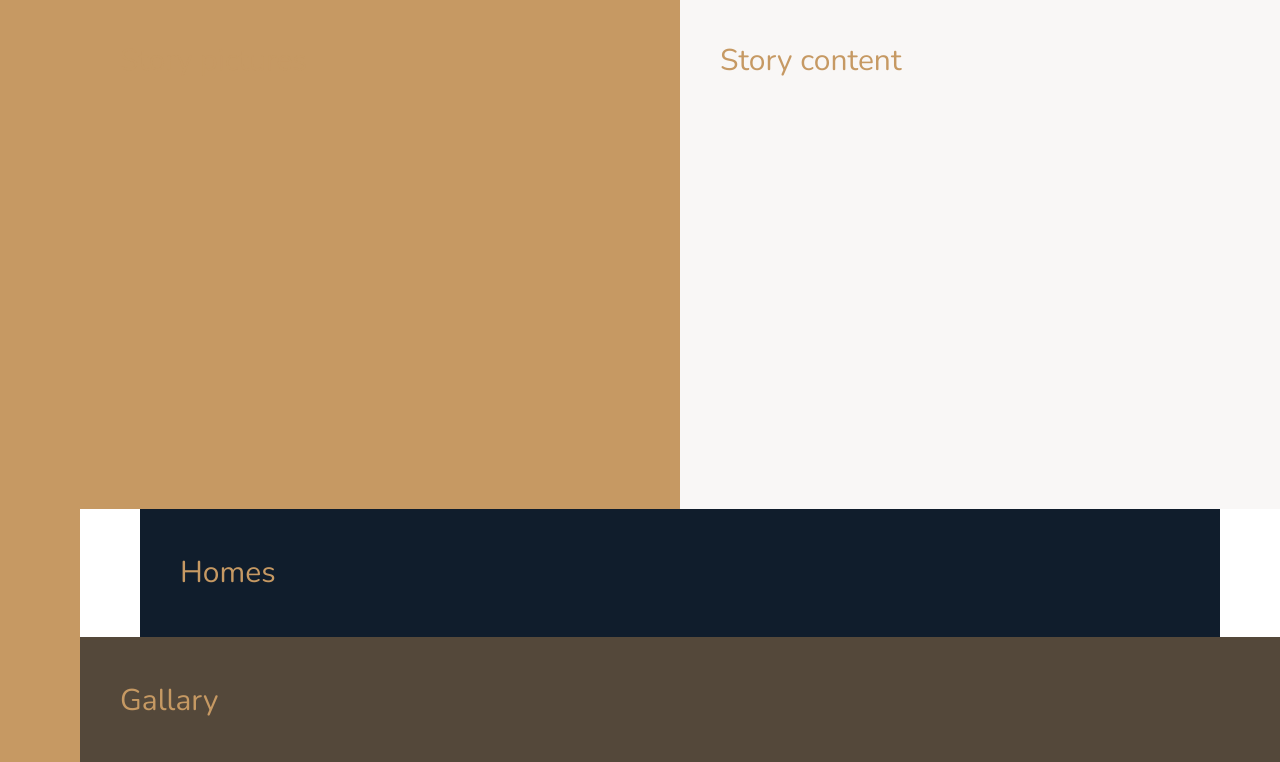
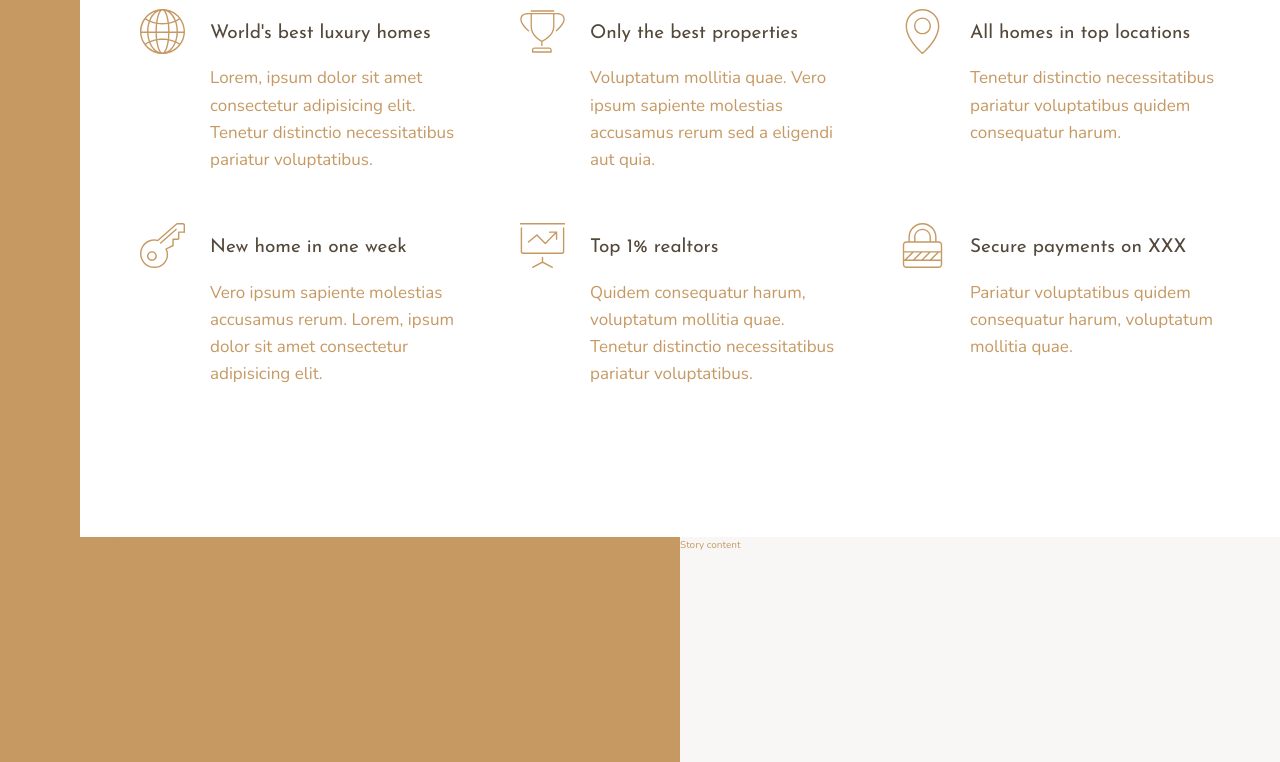
Before and after one commit to LKb22/nexter-page, a website: page index.html in a window 1280 px wide. Shown: the part 771-1533 px from the top of the page. Drawn offline with nearby package versions, Linux system fonts and the light colour scheme; files that its build step writes are made by us from their sources.

Commit message:
feature section complete

```diff
--- a/index.html
+++ b/index.html
@@ -1,52 +1,111 @@
 <!DOCTYPE html>
 <html lang="en">
 	<head>
-        <meta charset="UTF-8">
-        <meta name="viewport" content="width=device-width, initial-scale=1.0">
-        <meta http-equiv="X-UA-Compatible" content="ie=edge">
+		<meta charset="UTF-8" />
+		<meta
+			name="viewport"
+			content="width=device-width, initial-scale=1.0"
+		/>
+		<meta
+			http-equiv="X-UA-Compatible"
+			content="ie=edge"
+		/>
 
-        <link href="https://fonts.googleapis.com/css?family=Josefin+Sans:300,400,400i|Nunito:300,300i" rel="stylesheet">
-        <link rel="stylesheet" href="css/style.css">
-        <link rel="shortcut icon" type="image/png" href="img/favicon.png">
+		<link
+			href="https://fonts.googleapis.com/css?family=Josefin+Sans:300,400,400i|Nunito:300,300i"
+			rel="stylesheet"
+		/>
+		<link
+			rel="stylesheet"
+			href="css/style.css"
+		/>
+		<link
+			rel="shortcut icon"
+			type="image/png"
+			href="img/favicon.png"
+		/>
 
 		<title>nexter &mdash; your home, your freedom</title>
 	</head>
 	<body class="container">
-       <div class="sidebar">
-        Sidebar
-       </div>
+		<div class="sidebar">Sidebar</div>
 
-       <header class="header">
-        Header
-       </header>
+		<header class="header">Header</header>
 
-       <div class="realtors">
-        Top 3 realtors
-       </div>
+		<div class="realtors">Top 3 realtors</div>
 
 		<div class="features">
-        Features
+			<div class="feature">
+				<svg class="feature__icon">
+					<use xlink:href="/img/sprite.svg#icon-global"></use>
+				</svg>
+				<h4 class="heading-4  heading-4--dark">World's best luxury homes</h4>
+				<p class="feature__text">
+					Lorem, ipsum dolor sit amet consectetur adipisicing elit. Tenetur
+					distinctio necessitatibus pariatur voluptatibus.
+				</p>
+			</div>
+			<div class="feature">
+				<svg class="feature__icon">
+					<use xlink:href="/img/sprite.svg#icon-trophy"></use>
+				</svg>
+				<h4 class="heading-4  heading-4--dark">Only the best properties</h4>
+				<p class="feature__text">
+					Voluptatum mollitia quae. Vero ipsum sapiente molestias accusamus
+					rerum sed a eligendi aut quia.
+				</p>
+			</div>
+			<div class="feature">
+				<svg class="feature__icon">
+					<use xlink:href="/img/sprite.svg#icon-map-pin"></use>
+				</svg>
+				<h4 class="heading-4  heading-4--dark">All homes in top locations</h4>
+				<p class="feature__text">
+					Tenetur distinctio necessitatibus pariatur voluptatibus quidem
+					consequatur harum.
+				</p>
+			</div>
+			<div class="feature">
+				<svg class="feature__icon">
+					<use xlink:href="/img/sprite.svg#icon-key"></use>
+				</svg>
+				<h4 class="heading-4  heading-4--dark">New home in one week</h4>
+				<p class="feature__text">
+					Vero ipsum sapiente molestias accusamus rerum. Lorem, ipsum dolor sit
+					amet consectetur adipisicing elit.
+				</p>
+			</div>
+			<div class="feature">
+				<svg class="feature__icon">
+					<use xlink:href="/img/sprite.svg#icon-presentation"></use>
+				</svg>
+				<h4 class="heading-4  heading-4--dark">Top 1% realtors</h4>
+				<p class="feature__text">
+					Quidem consequatur harum, voluptatum mollitia quae. Tenetur distinctio
+					necessitatibus pariatur voluptatibus.
+				</p>
+			</div>
+			<div class="feature">
+				<svg class="feature__icon">
+					<use xlink:href="/img/sprite.svg#icon-lock "></use>
+				</svg>
+				<h4 class="heading-4  heading-4--dark">Secure payments on XXX</h4>
+				<p class="feature__text">
+					Pariatur voluptatibus quidem consequatur harum, voluptatum mollitia
+					quae.
+				</p>
+			</div>
 		</div>
 
 		<!-- Since we are using CSS grid, we can just create the two grid divs without the parent div -->
-       <div class="story__pictures">
-        Story pictures
-       </div>
+		<div class="story__pictures">Story pictures</div>
 
-       <div class="story__content">
-        Story content
-       </div>
+		<div class="story__content">Story content</div>
 
-       <section class="homes">
-        Homes
-       </section>
+		<section class="homes">Homes</section>
 
-       <section class="gallary">
-        Gallary
-       </section>
+		<section class="gallary">Gallary</section>
 
-       <footer class="footer">
-        Footer
-       </footer>
+		<footer class="footer">Footer</footer>
 	</body>
 </html>
--- a/sass/_base.scss
+++ b/sass/_base.scss
@@ -50,8 +50,8 @@ body {
   grid-template-columns: [sidebar-start] 8rem [sidebar-end full-start] minmax(6rem, 1fr) [center-start] repeat(8, [col-start] minmax(min-content, 14rem) [col-end]) [center-end] minmax(6rem, 1fr) [full-end]; // 14rem = 140px
 
   // For dev purposes, increase the sizing using the select all direct children selector to select all the sections
-  & > * {
-    padding: 40px;
-    font-size: 3rem;
-  }
+  // & > * {
+  //   padding: 40px;
+  //   font-size: 3rem;
+  // }
 }
--- a/sass/_features.scss
+++ b/sass/_features.scss
@@ -1,8 +1,45 @@
 @use "base"; // Import base with the namespace
 
 .features {
-  background-color: base.$color-grey-light-2; // Correctly reference the variable
   // Feature section width is contained in the main content area (8 columns)
   // Columns - Place the features from center-start to center-end
   grid-column: center-start / center-end;
+
+  margin: 15rem 0; // Top and bottom margin
+
+  // The features divs are displayed in a grid of their own
+  // This grid can have 3 columns for the desired layout
+  display: grid;
+  // grid-template-columns: repeat(3, 1fr); // 3 columns with equal width
+  // Make the columns responsive using repeat(auto fit and minmax), which will create as many tracks as possible based on the defined min and max width
+  grid-template-columns: repeat(auto-fit, minmax(25rem, 1fr)); // Minimum width of 25rem and maximum width of 1fr
+  // We don't need to define the rows, as they will be created automatically as an implicit grid
+  grid-gap: 6rem; // Gap between the columns and rows / each feature
+  align-items: start; // Align the features to the top of the grid (default is stretch) here in the parent div (to align the start of the texts in this case)
 }
+
+.feature {
+
+  // The content is also displayed in a grid
+  display: grid;
+  grid-template-columns: min-content 1fr; // min-content for Icon (4.5rem x 4.5rem) and the text takes the remaining space
+  // Again, don't need to definet he rows
+  grid-row-gap: 1.5rem; // Gap between the rows
+  grid-column-gap: 2.5rem; // Gap between the columns
+
+  &__icon {
+    fill: base.$color-primary; // Change color of SVG icon using fill
+    width: 4.5rem;
+    height: 4.5rem;
+
+    // Span the icon to the entire height of the grid to push the text right into the next column
+    grid-row: 1 / span 2; // Cannot use -1 here because this only refers to the last row of the explicit grid, and we didn't define any rows, meaning its an implicit grid
+
+    // Move the icon up a bit to align it with the text
+    transform: translateY(-1rem);
+  }
+
+  &__text {
+    font-size: 1.7rem;
+  }
+}
--- a/sass/_typography.scss
+++ b/sass/_typography.scss
@@ -0,0 +1,32 @@
+@use "base"; // Import base with the namespace
+
+// Use extend to create a placeholder called heading
+%heading {
+  font-family: base.$font-display;
+  font-weight: 400;
+}
+
+.heading-1 {
+  @extend %heading;
+}
+
+.heading-2 {
+  @extend %heading;
+}
+
+.heading-3 {
+  @extend %heading;
+}
+
+.heading-4 {
+  @extend %heading;
+  font-size: 1.9rem;
+
+  &--light {
+    color: base.$color-grey-light-1;
+  }
+
+  &--dark {
+    color: base.$color-grey-dark-1;
+  }
+}
```
Also changed, not shown: 1 other file. Lines whose indentation alone changed are shown as unchanged.
